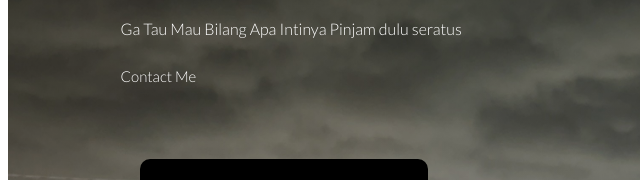
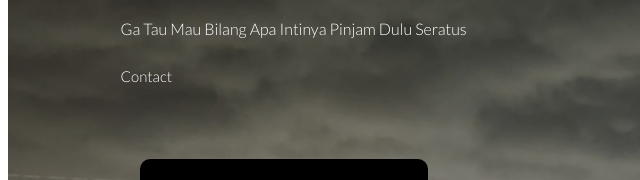
Before and after one commit to egitod/Personal, a plain HTML site: page index.html in a window 1280 px wide. Shown: the part 225-405 px from the top of the page, 62-702 px from the left. Drawn offline with Linux system fonts and the light colour scheme.

Commit message:
index.html

```diff
--- a/index.html
+++ b/index.html
@@ -21,9 +21,9 @@
         <div class="hero-full-wrapper">
           <div class="text-content">
             <h1>HALLO NGAP</h1>
-            <p>Ga Tau Mau Bilang Apa Intinya Pinjam dulu seratus</p>
+            <p>Ga Tau Mau Bilang Apa Intinya Pinjam Dulu Seratus</p>
           <div></div>
-            <p class="text1">Contact Me</p>
+            <p class="text1">Contact</p>
           </div>
             <br>
             <a href="https://wa.me/+6287875954635" class="cta-button">Whatsapp</a>
```
